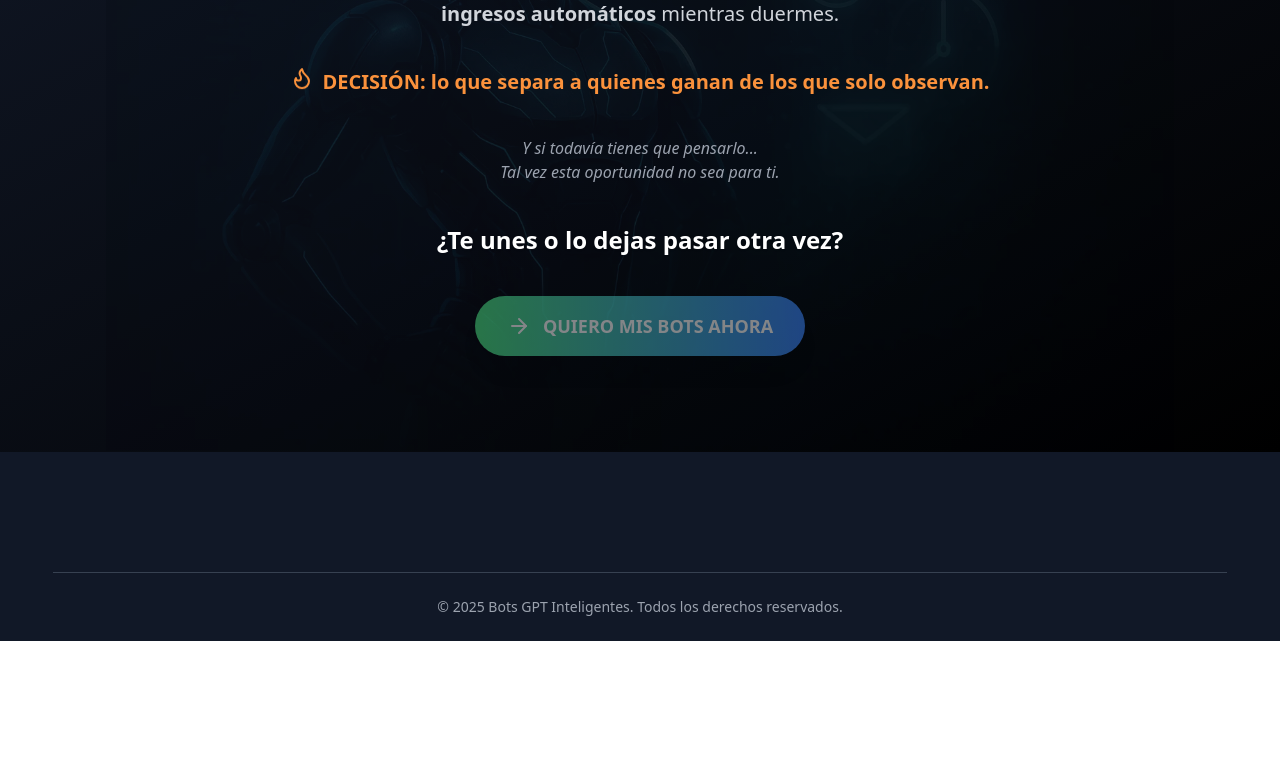
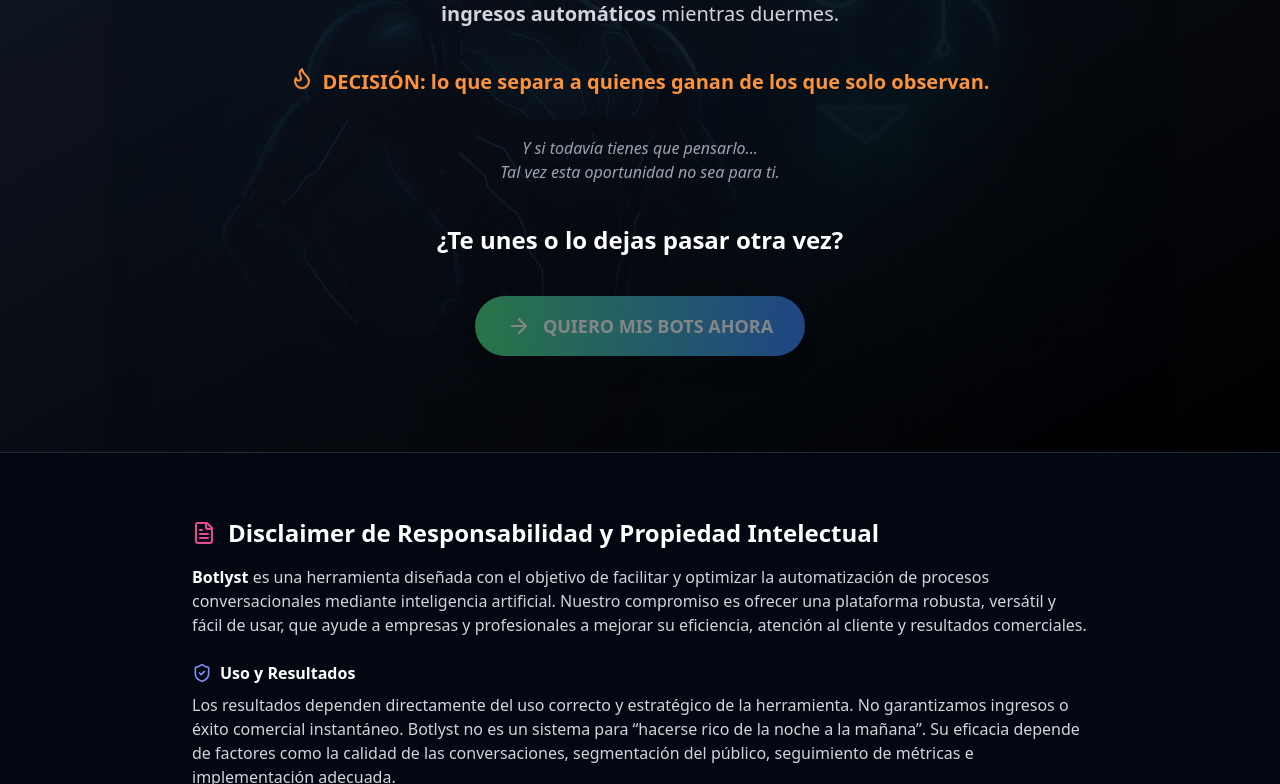
Before and after one commit to Jesus-007-cmd/LandingPageOfBots, a React (Vite) app: page / in a window 1280 px wide. Shown: the part 11216-12000 px from the top of the page. Before the commit the page ends 11857 px from the top, so only its background shows below. Built offline with nearby package versions, Linux system fonts and the light colour scheme.

Commit message:
se sube informacion para correo y actualizacion de componentes

```diff
--- /dev/null
+++ b/public/zohoverify/verifyforzoho.html
@@ -0,0 +1 @@
+41324252
--- /dev/null
+++ b/src/components/LegalDisclaimer.tsx
@@ -0,0 +1,50 @@
+import { FileText, ShieldCheck, AlertTriangle, Info } from "lucide-react";
+
+const LegalDisclaimer: React.FC = () => {
+  return (
+    <section className="bg-gray-950 text-gray-300 px-6 py-16 border-t border-gray-800">
+      <div className="max-w-4xl mx-auto">
+        <div className="flex items-center gap-3 mb-4">
+          <FileText className="w-6 h-6 text-pink-500" />
+          <h2 className="text-2xl font-bold text-white">
+            Disclaimer de Responsabilidad y Propiedad Intelectual
+          </h2>
+        </div>
+
+        <p className="mb-6">
+          <strong className="text-white">Botlyst</strong> es una herramienta diseñada con el objetivo de facilitar y optimizar la automatización de procesos conversacionales mediante inteligencia artificial. Nuestro compromiso es ofrecer una plataforma robusta, versátil y fácil de usar, que ayude a empresas y profesionales a mejorar su eficiencia, atención al cliente y resultados comerciales.
+        </p>
+
+        <div className="flex items-center gap-2 mb-2">
+          <ShieldCheck className="w-5 h-5 text-indigo-400" />
+          <h3 className="font-semibold text-white">Uso y Resultados</h3>
+        </div>
+        <p className="mb-6">
+          Los resultados dependen directamente del uso correcto y estratégico de la herramienta. No garantizamos ingresos o éxito comercial instantáneo. Botlyst no es un sistema para “hacerse rico de la noche a la mañana”. Su eficacia depende de factores como la calidad de las conversaciones, segmentación del público, seguimiento de métricas e implementación adecuada.
+        </p>
+
+        <div className="flex items-center gap-2 mb-2">
+          <AlertTriangle className="w-5 h-5 text-yellow-400" />
+          <h3 className="font-semibold text-white">Limitaciones Técnicas</h3>
+        </div>
+        <p className="mb-6">
+          Algunas funcionalidades dependen de terceros, como el modelo ChatGPT de OpenAI. Esto puede implicar cuotas, restricciones técnicas o políticas de uso que estén fuera del control de Botlyst.
+        </p>
+
+        <div className="flex items-center gap-2 mb-2">
+          <Info className="w-5 h-5 text-blue-400" />
+          <h3 className="font-semibold text-white">Nota sobre Publicidad y Propiedad</h3>
+        </div>
+        <p className="mb-6">
+          Este sitio no forma parte de Facebook ni de Meta Platforms Inc., ni está avalado por ellos. Todos los contenidos de este sitio son propiedad de Botlyst o sus respectivos autores. Está prohibida su reproducción, copia, distribución o modificación sin autorización por escrito.
+        </p>
+
+        <p className="text-sm italic text-gray-400">
+          Al utilizar este sitio web y nuestra plataforma, el usuario acepta estos términos y comprende que el éxito en cualquier estrategia automatizada requiere una aplicación inteligente, ética y profesional.
+        </p>
+      </div>
+    </section>
+  );
+};
+
+export default LegalDisclaimer;
--- a/src/pages/LandingPage.tsx
+++ b/src/pages/LandingPage.tsx
@@ -1,6 +1,6 @@
 import Hero from "../components/Hero";
 import Benefits from "../components/Benefits";
-
+import LegalDisclaimer from "../components/LegalDisclaimer";
 import Stats from "../components/Stats";
 import HowItWorks from "../components/HowItWorks";
 import Pricing from "../components/Pricing";
@@ -68,7 +68,7 @@
 
       <FAQ />
       <FinalCallToAction />
-
+      <LegalDisclaimer />
       <Footer />
     </main>
   );
```
